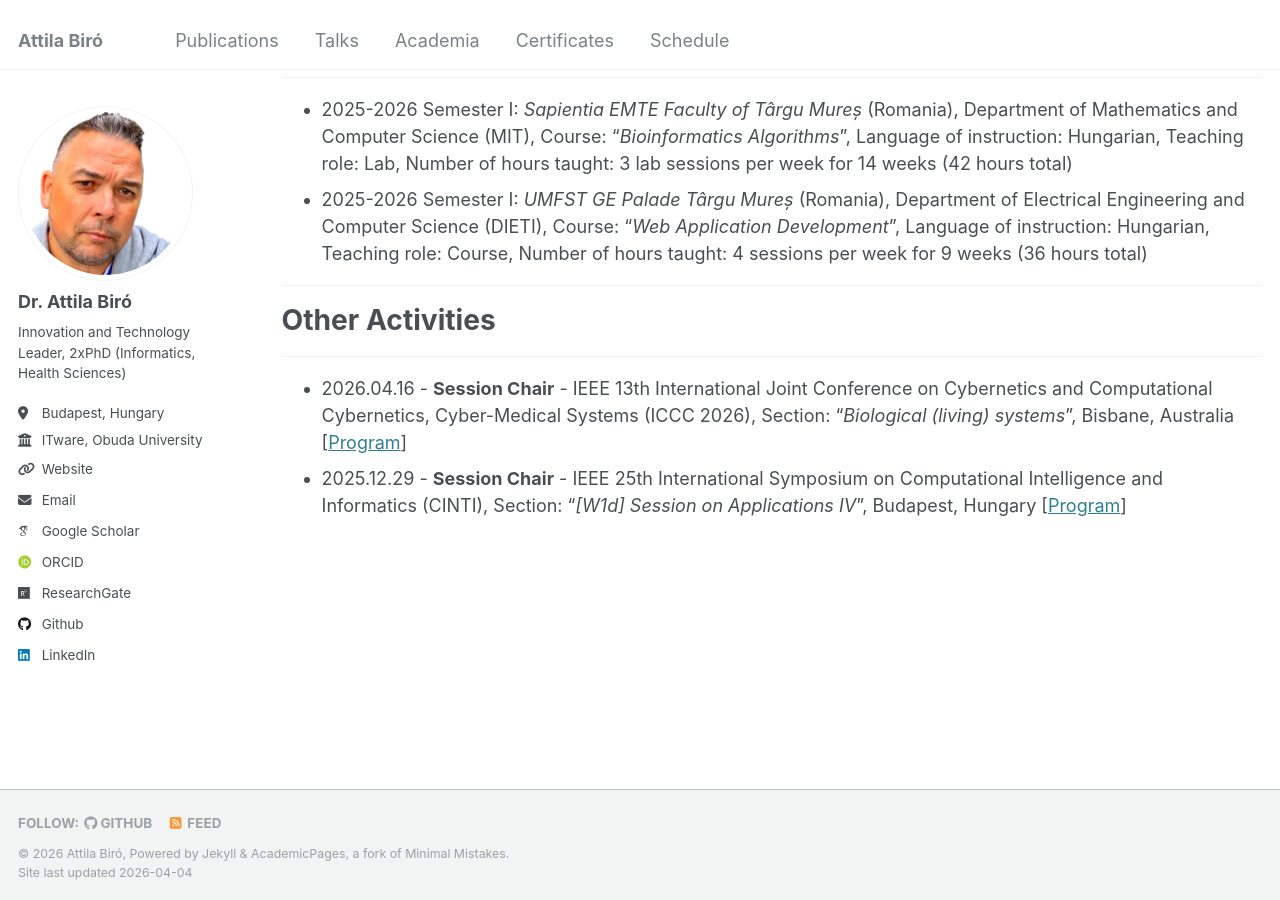
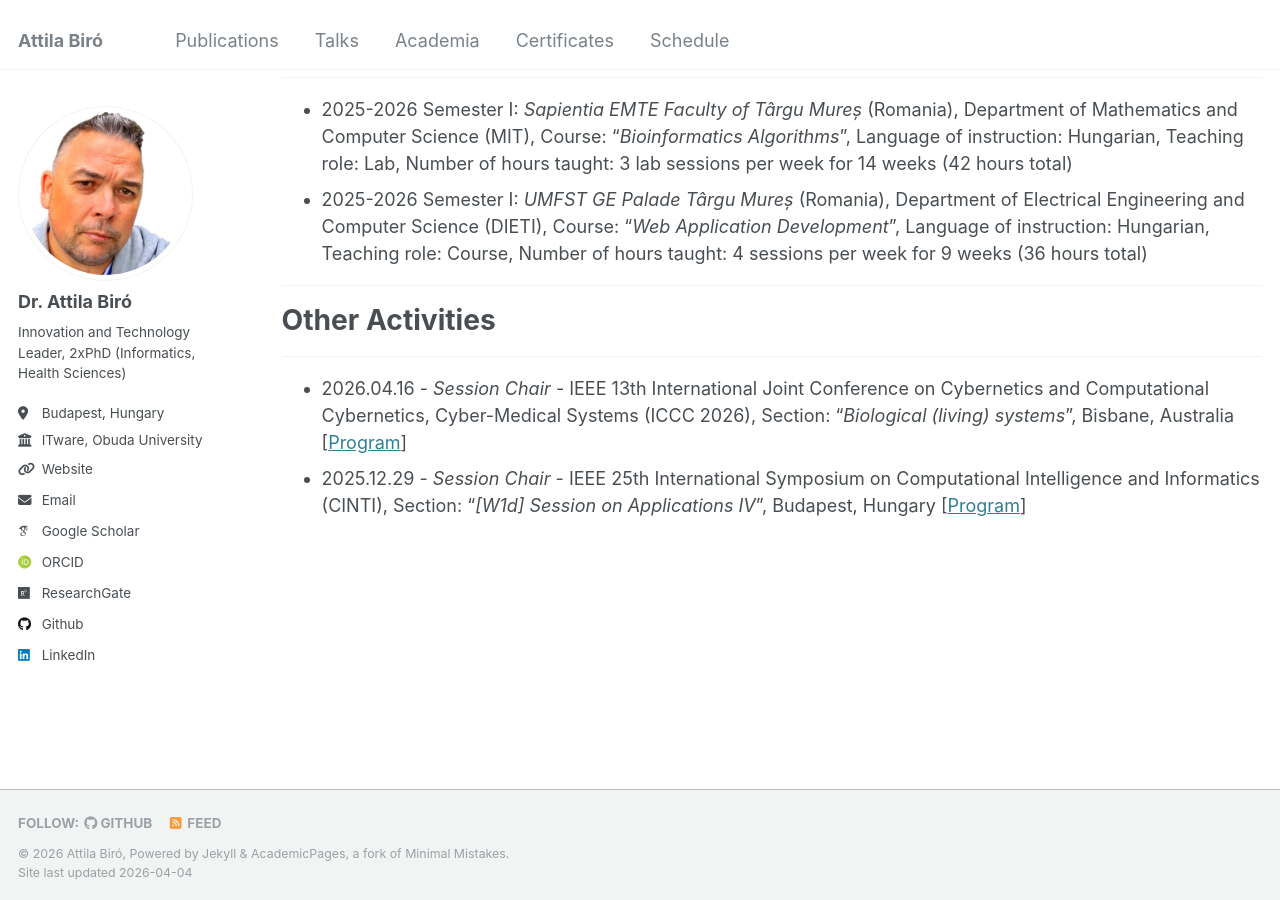
Before and after one commit to biroka/biroka.github.io, a Jekyll site: the page built from _pages/phd_mathematics.md, in a window 1280 px wide and 900 px high, scrolled down 2897 px. Built offline with Jekyll 4.4.1, drawn with Linux system fonts in a browser that asks for light colours; some web fonts are replaced.

```diff
--- a/_pages/phd_mathematics.md
+++ b/_pages/phd_mathematics.md
@@ -72,5 +72,5 @@ Lab, Number of hours taught: 3 lab sessions per week for 14 weeks (42 hours tota
 ***
 # Other Activities
 ***
-* 2026.04.16 - **Session Chair** - IEEE 13th International Joint Conference on Cybernetics and Computational Cybernetics, Cyber-Medical Systems (ICCC 2026), Section: "_Biological (living) systems_", Bisbane, Australia [<a target="_new" href="https://conf.uni-obuda.hu/iccc2026/ICCC2026PreliminaryProgram.pdf">Program</a>]
-* 2025.12.29 - **Session Chair** - IEEE 25th International Symposium on Computational Intelligence and Informatics (CINTI), Section: "_[W1d] Session on Applications IV_", Budapest, Hungary [<a target="_new" href="https://conf.uni-obuda.hu/cinti2025/CINTI2025PreliminaryProgram.pdf">Program</a>]
+* 2026.04.16 - _Session Chair_ - IEEE 13th International Joint Conference on Cybernetics and Computational Cybernetics, Cyber-Medical Systems (ICCC 2026), Section: "_Biological (living) systems_", Bisbane, Australia [<a target="_new" href="https://conf.uni-obuda.hu/iccc2026/ICCC2026PreliminaryProgram.pdf">Program</a>]
+* 2025.12.29 - _Session Chair_ - IEEE 25th International Symposium on Computational Intelligence and Informatics (CINTI), Section: "_[W1d] Session on Applications IV_", Budapest, Hungary [<a target="_new" href="https://conf.uni-obuda.hu/cinti2025/CINTI2025PreliminaryProgram.pdf">Program</a>]
```
